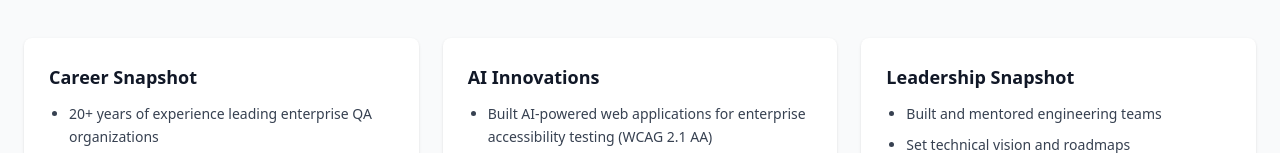
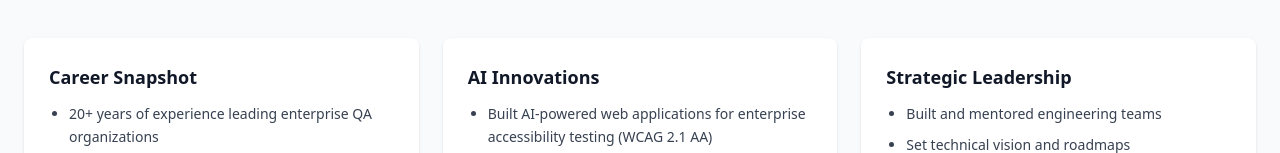
Before and after one commit to mail2dileep/resume, a React (Vite) app: page / in a window 1280 px wide. Shown: the part 274-427 px from the top of the page. Built offline with nearby package versions, Linux system fonts and the light colour scheme; the HTML template or start-up script is replaced by a standard one.

Commit message:
commiter

```diff
--- a/src/components/Cards.jsx
+++ b/src/components/Cards.jsx
@@ -76,7 +76,7 @@ export default function Cards(){
         <Card title="AI Innovations">
           {renderContent(data.aiInnovations)}
         </Card>
-        <Card title="Leadership Snapshot">
+        <Card title="Strategic Leadership">
           {renderContent(data.leadershipText)}
         </Card>
       </div>
```
